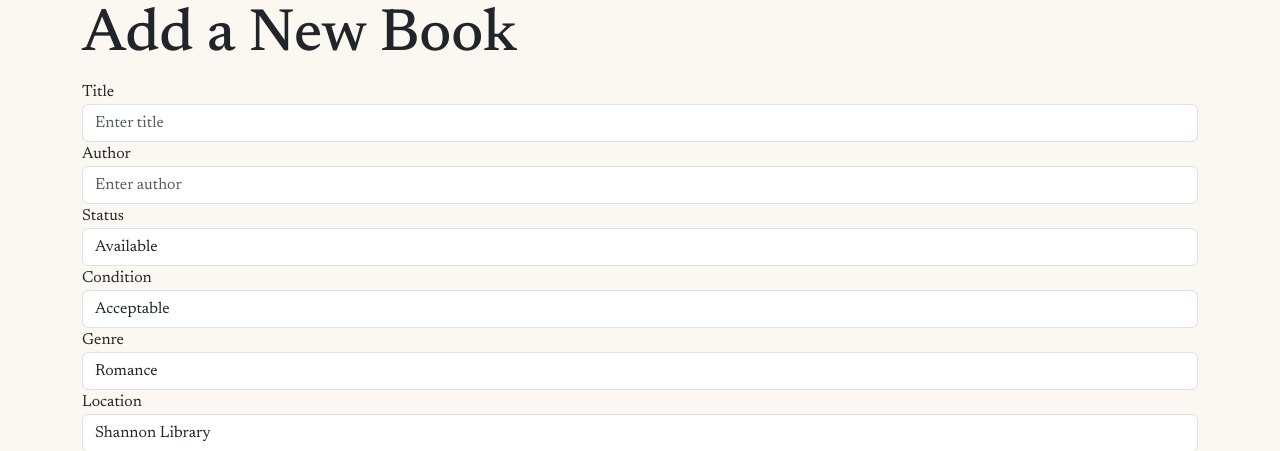
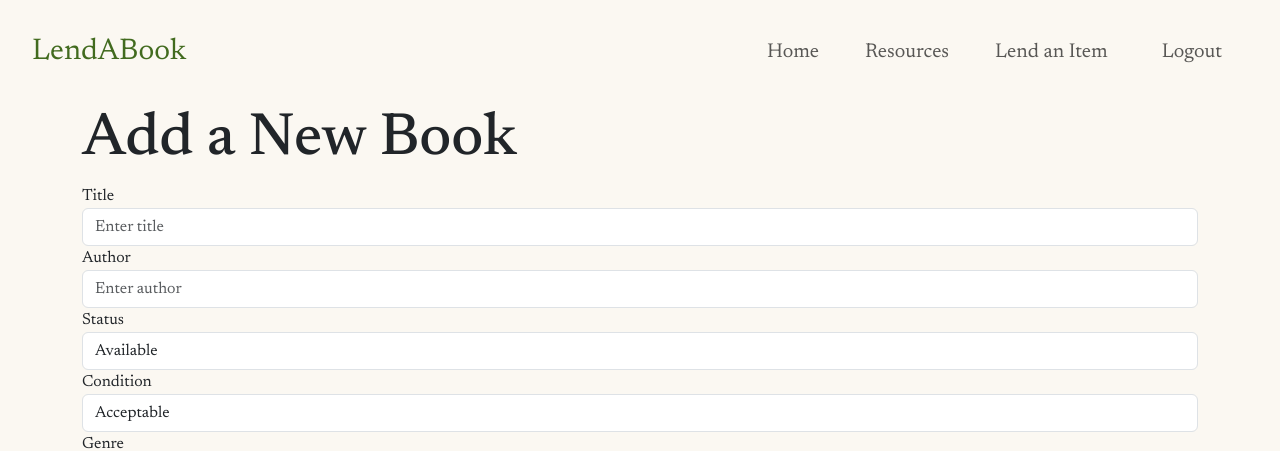
Before and after one commit to aziza50/Book-Catalog-and-Lending-App, a Django app: page /lend_item/ in a window 1280 px wide. Shown: the top 451 px of the page. Run offline with Django 5.2, Linux system fonts and the light colour scheme; some libraries are stand-ins or nearby versions.

Commit message:
Added the view item feature

```diff
--- a/users/templates/users/collections.html
+++ b/users/templates/users/collections.html
@@ -108,9 +108,11 @@
                 <img src="{% static 'users/images/star.png' %}" alt="Star" style="height: 30px;">
                 <p class="card-text mb-0"><small class="text-muted">{{ book.rating }}/5</small></p>
               </div>
+                {% if is_authenticated %}
               <div class="text-end">
-                <a href="{% url 'users:collections' %}" class="btn btn-custom active text-white" role="button">Borrow</a>
+                <a href="{% url 'users:item' book.id %}" class="btn btn-custom active text-white" role="button">Borrow</a>
               </div>
+                {% endif %}
             </div>
           </div>
         </div>
--- a/users/templates/users/lend_item.html
+++ b/users/templates/users/lend_item.html
@@ -10,6 +10,37 @@
     <link rel="stylesheet" href="{% static 'users\style.css' %}">
 </head>
 <body>
+
+<nav class="navbar navbar-expand-lg custom-navbar">
+  <div class="container-fluid">
+    <a class="navbar-brand" href="#">LendABook</a>
+    <button class="navbar-toggler" type="button" data-bs-toggle="collapse" data-bs-target="#navbarScroll" aria-controls="navbarScroll" aria-expanded="false" aria-label="Toggle navigation">
+      <span class="navbar-toggler-icon"></span>
+    </button>
+    <div class="collapse navbar-collapse" id="navbarScroll">
+      <ul class="navbar-nav me-auto my-4 my-lg-3 navbar-nav-scroll d-flex justify-content-end w-100" style="--bs-scroll-height: 100px;">
+          <li class="nav-item">
+          <a class="nav-link" href="{% url 'users:dashboard' %}">Home</a>
+        </li>
+        <li class="nav-item">
+          <a class="nav-link" href="{% url 'users:resources' %}">Resources</a>
+        </li>
+          {% if is_authenticated %}
+            <li class="nav-item">
+                <a class="nav-link" href="{% url 'users:profile' %}">My Profile</a>
+            </li>
+          {% endif %}
+                <li class="nav-item">
+                    <a class="nav-link" href="{% url 'users:lend' %}">Lend an Item</a>
+                </li>
+                <li class="nav-item">
+                    <a class="nav-link mx-lg-2" href="{% url 'users:logout'%}">Logout</a>
+                </li>
+      </ul>
+
+    </div>
+  </div>
+</nav>
     <div class="container">
         <h1>Add a New Book</h1>
 
--- a/users/urls.py
+++ b/users/urls.py
@@ -12,7 +12,7 @@ urlpatterns = [
     path("profile/", views.profile, name="profile"),
     path("lend_item/", views.lendItem, name="lend"),
     path("resources/", views.resources, name="resources"),
-    path("item/", views.item, name="item"),
+    path('item/<int:book_id>/', views.item, name='item'),
     path("browseGuest/", views.browseGuest, name = "browseGuest")
 
 ]
--- a/users/views.py
+++ b/users/views.py
@@ -1,5 +1,5 @@
 from allauth.account.internal.flows.email_verification import is_verification_rate_limited
-from django.shortcuts import render, redirect
+from django.shortcuts import render, redirect, get_object_or_404
 from django.contrib.auth.decorators import login_required
 from django.contrib.auth import logout
 from django.contrib.auth.models import User,auth
@@ -75,8 +75,9 @@ def browse(request):
         "books": books,
     })
 
-def item(request):
-    return render(request, "users/item.html")
+def item(request, book_id):
+    book = get_object_or_404(Book, id=book_id)
+    return render(request, "users/item.html", {'book':book})
 
 def resources(request):
     return render(request, "users/resources.html")
```
Also changed, not shown: users/static/users/style.css (+46 -0 lines), users/templates/users/item.html (+64 -1 lines).
